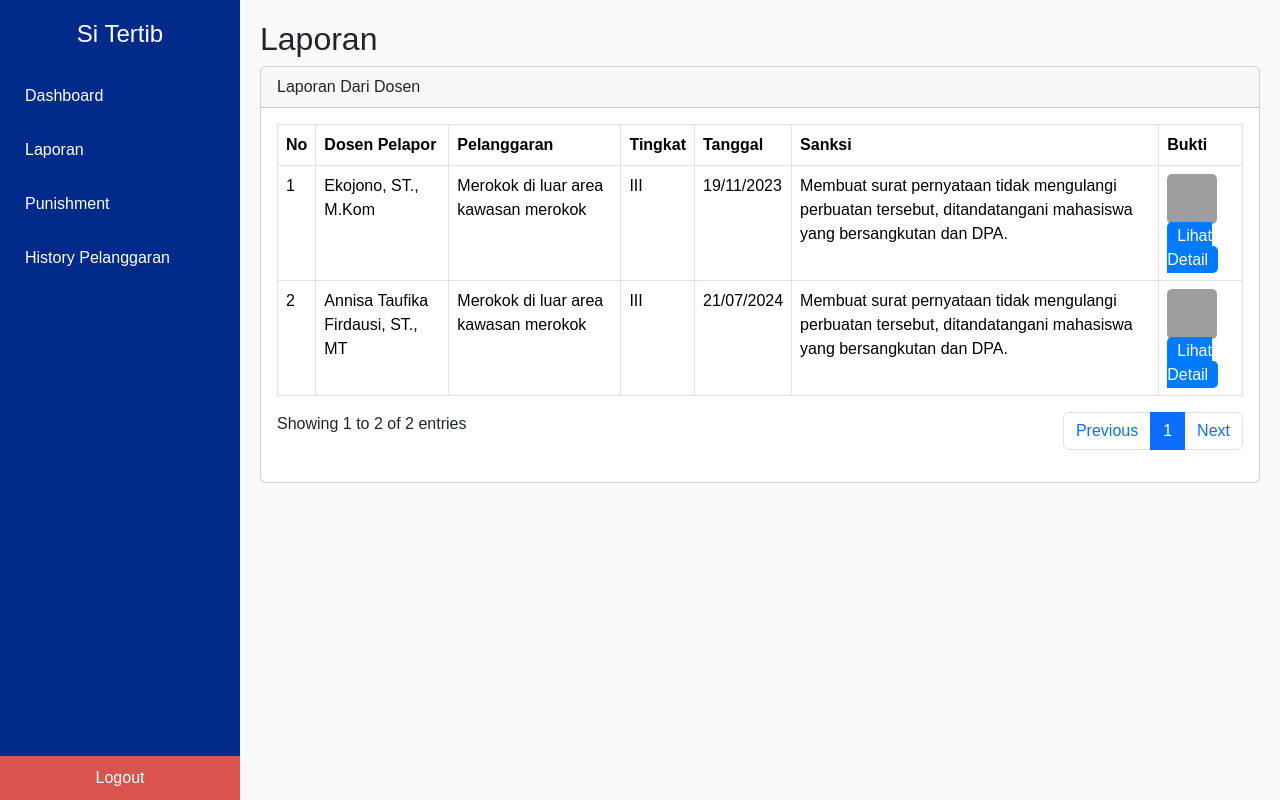
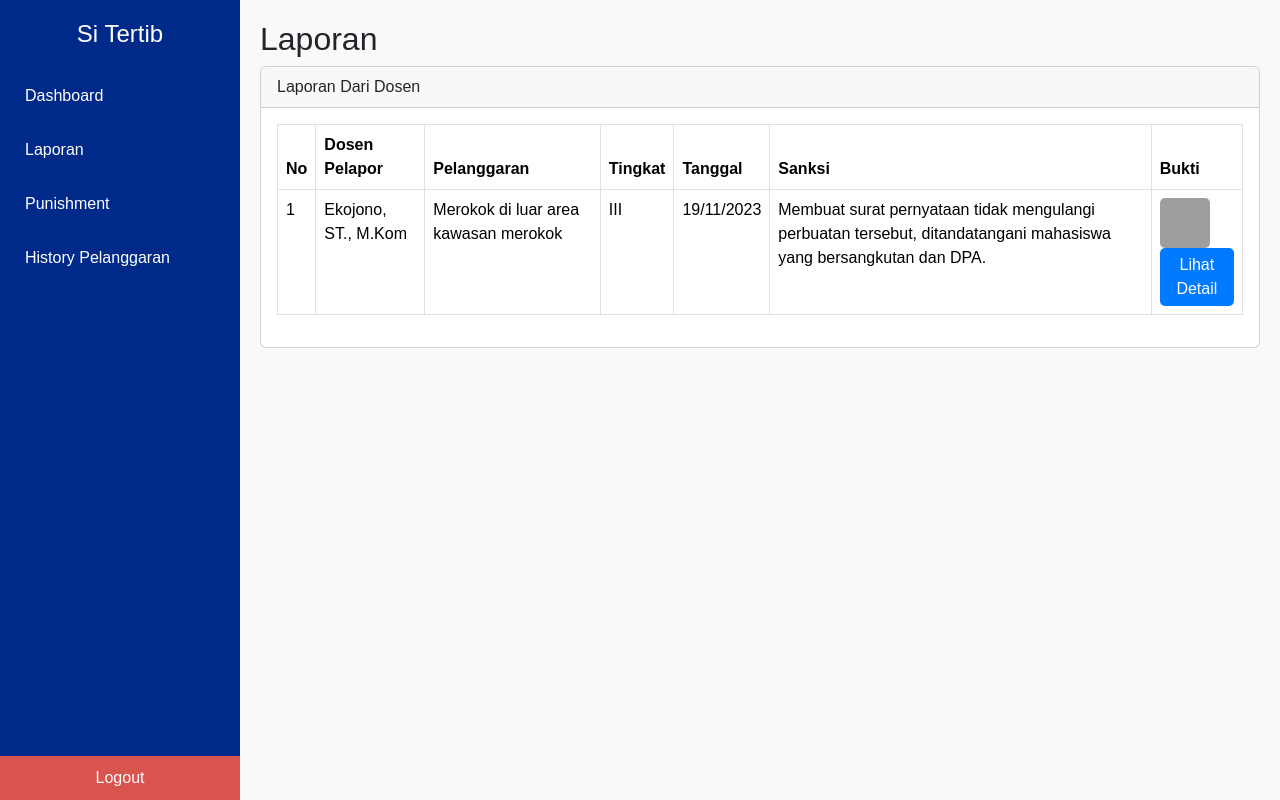
Before and after one commit to NaafiRidho/Sistem-tata-tertib, a PHP site: page /laporanMhs.php in a window 1280 px wide. Run offline with PHP 8.4, Linux system fonts and the light colour scheme; grey boxes are pictures that could not be loaded.

Commit message:
perbaikan laporan

```diff
--- a/laporanMhs.php
+++ b/laporanMhs.php
@@ -97,15 +97,16 @@
 <div class="sidebar">
   <div class="menu">
     <h2>Si Tertib</h2>
-    <a href="#dashboard"><i class="bi bi-house"></i>Dashboard</a>
-    <a href="#laporan"><i class="bi bi-file-text"></i>Laporan</a>
-    <a href="#punishment"><i class="bi bi-gavel"></i>Punishment</a>
-    <a href="#history"><i class="bi bi-clock-history"></i>History Pelanggaran</a>
+    <a href="dashboardMhs.php"><i class="bi bi-house"></i> Dashboard</a>
+    <a href="laporanMhs.php" class="active"><i class="bi bi-file-text"></i> Laporan</a>
+    <a href="#punishment"><i class="bi bi-gavel"></i> Punishment</a>
+    <a href="#history"><i class="bi bi-clock-history"></i> History Pelanggaran</a>
   </div>
   <div class="logout">
-    <a href="#logout"><i class="bi bi-box-arrow-right"></i> Logout</a>
+    <a href="login.php"><i class="bi bi-box-arrow-right"></i> Logout</a>
   </div>
 </div>
+
 
 <div class="content">
   <h2>Laporan</h2>
@@ -137,33 +138,29 @@
             <td>
               <img src="bukti1.jpg" alt="Bukti">
               <br>
-              <a href="#" class="btn-detail">Lihat Detail</a>
-            </td>
-          </tr>
-          <tr>
-            <td>2</td>
-            <td>Annisa Taufika Firdausi, ST., MT</td>
-            <td>Merokok di luar area kawasan merokok</td>
-            <td>III</td>
-            <td>21/07/2024</td>
-            <td>Membuat surat pernyataan tidak mengulangi perbuatan tersebut, ditandatangani mahasiswa yang bersangkutan dan DPA.</td>
-            <td>
-              <img src="bukti2.jpg" alt="Bukti">
-              <br>
-              <a href="#" class="btn-detail">Lihat Detail</a>
+              <button class="btn-detail" data-bs-toggle="modal" data-bs-target="#modalUlasan">Lihat Detail</button>
             </td>
           </tr>
         </tbody>
       </table>
-      <div class="d-flex justify-content-between">
-        <span>Showing 1 to 2 of 2 entries</span>
-        <nav aria-label="Page navigation">
-          <ul class="pagination">
-            <li class="page-item"><a class="page-link" href="#">Previous</a></li>
-            <li class="page-item active"><a class="page-link" href="#">1</a></li>
-            <li class="page-item"><a class="page-link" href="#">Next</a></li>
-          </ul>
-        </nav>
+    </div>
+  </div>
+</div>
+
+<!-- Modal -->
+<div class="modal fade" id="modalUlasan" tabindex="-1" aria-labelledby="modalUlasanLabel" aria-hidden="true">
+  <div class="modal-dialog">
+    <div class="modal-content">
+      <div class="modal-header">
+        <h5 class="modal-title" id="modalUlasanLabel">Isi Ulasan</h5>
+        <button type="button" class="btn-close" data-bs-dismiss="modal" aria-label="Close"></button>
+      </div>
+      <div class="modal-body">
+        <textarea class="form-control" rows="4" placeholder="Tulis ulasan Anda..."></textarea>
+      </div>
+      <div class="modal-footer">
+        <button type="button" class="btn btn-secondary" data-bs-dismiss="modal">Cancel</button>
+        <button type="button" class="btn btn-primary" id="btnKirim">Kirim</button>
       </div>
     </div>
   </div>
@@ -171,5 +168,10 @@
 
 <!-- Bootstrap JS -->
 <script src="https://cdn.jsdelivr.net/npm/bootstrap@5.3.0-alpha3/dist/js/bootstrap.bundle.min.js"></script>
+<script>
+  document.getElementById('btnKirim').addEventListener('click', function () {
+    alert('Ulasan berhasil dikirim');
+  });
+</script>
 </body>
 </html>
```
